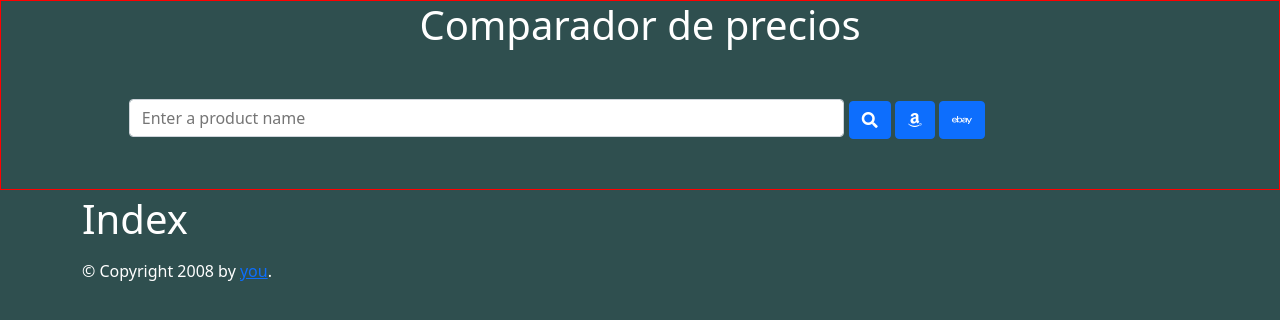
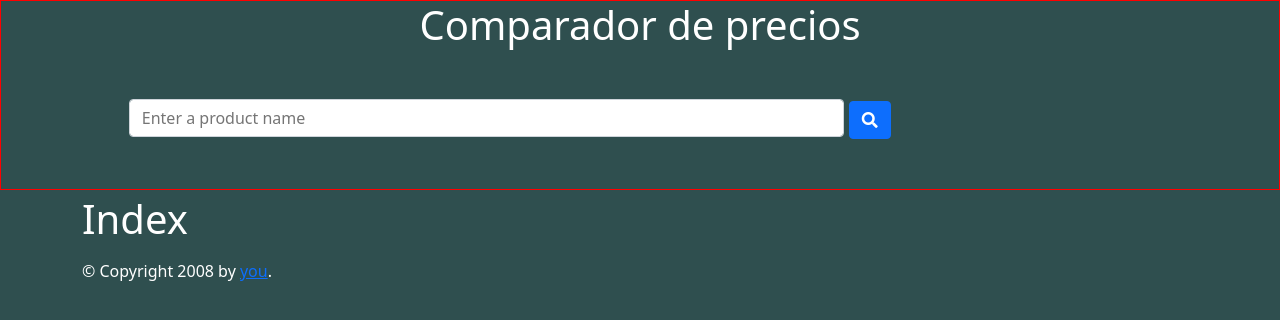
Before and after one commit to yuniormm/onlinedealsxxx, a Flask app: page /p in a window 1280 px wide. Shown: the top 320 px of the page. Run offline with Flask 3, Linux system fonts and the light colour scheme; some libraries are stand-ins or nearby versions.

Commit message:
guardando cambios ant. d e l l

```diff
--- a/templates/base1.html
+++ b/templates/base1.html
@@ -20,9 +20,6 @@
             <form action="/add" method="post">
                 <input type="text" placeholder="Enter a product name" class="inline" name="task" required />
                 <button type="submit" value="Buscar" class="btn btn-primary"><i class="fa fa-search"></i></button>
-                <button type="submit" value="Buscar" class="btn btn-primary"><i class="fab fa-amazon"></i></button>
-                <button type="submit" value="Buscar" class="btn btn-primary"><i class="fab fa-ebay"></i></button>
-
             </form>
         </div>
     </header>
```
